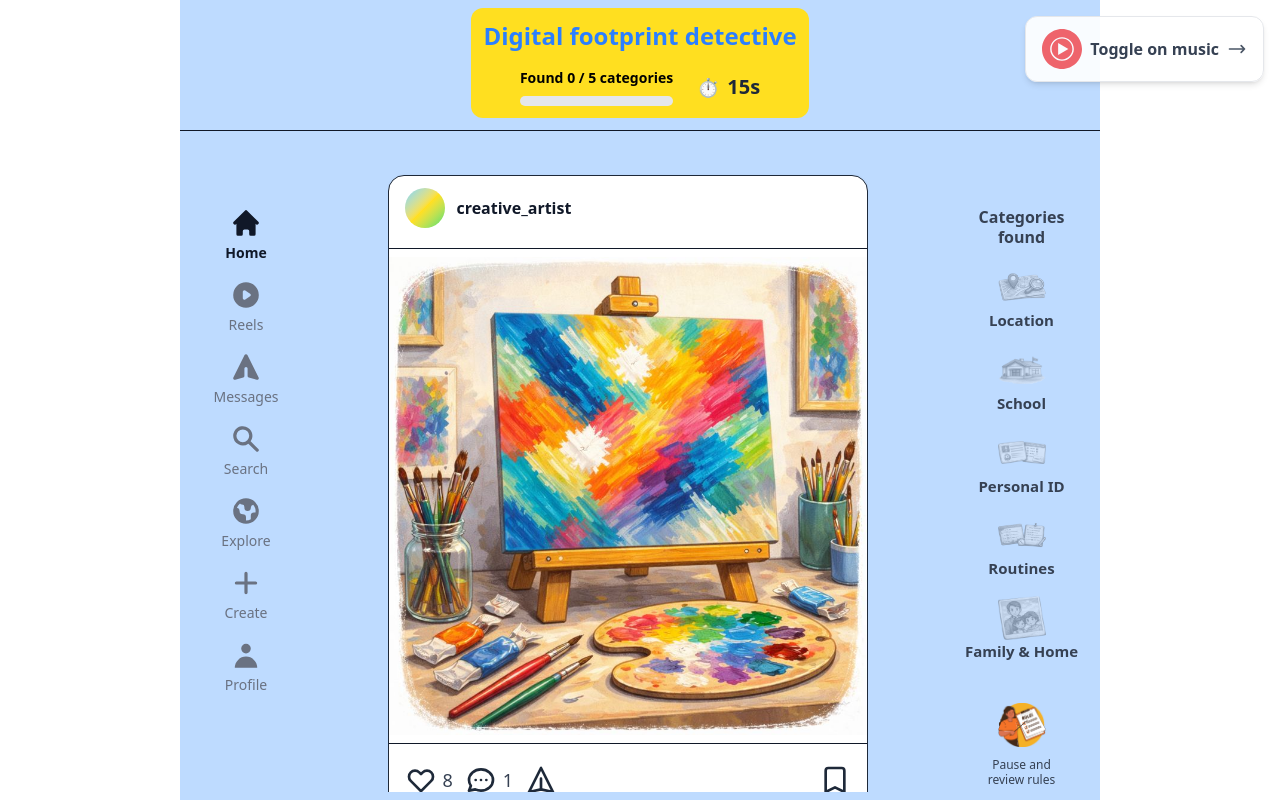
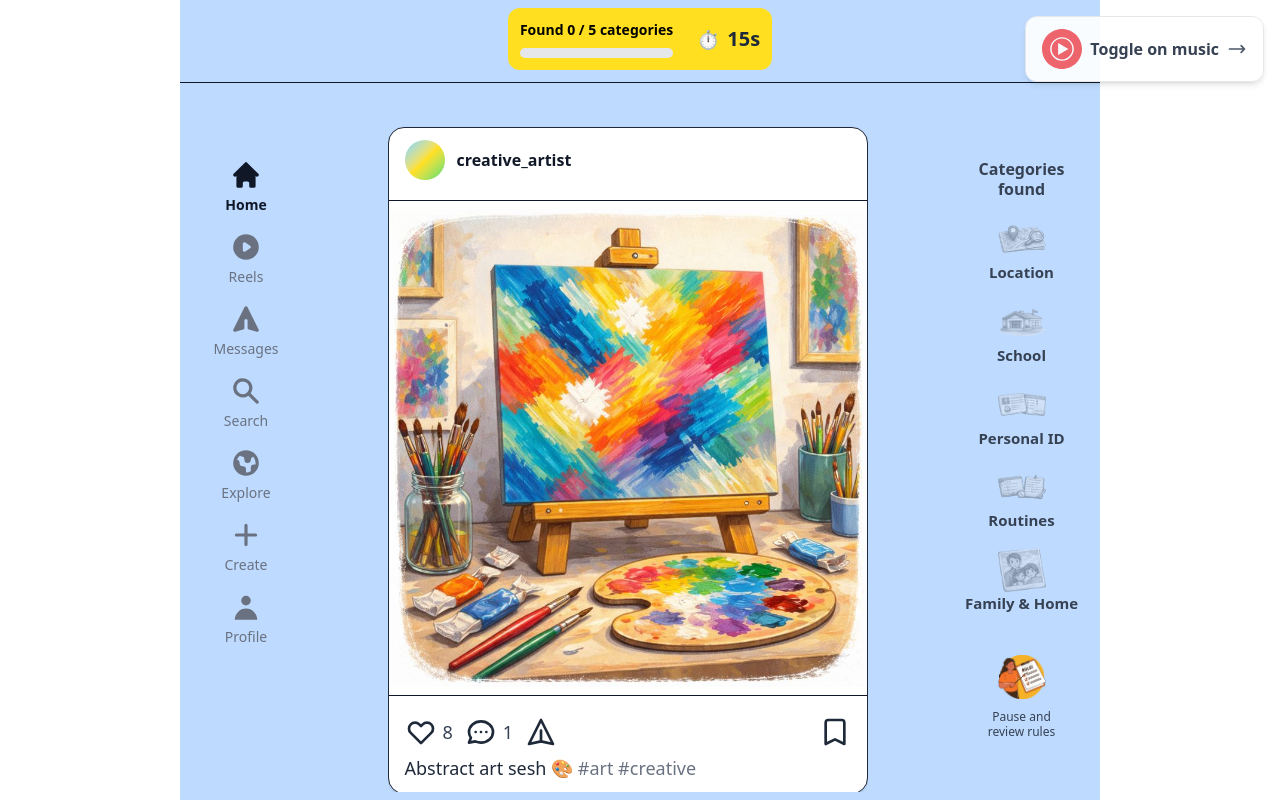
Before and after one commit to minmin1805/Digital-Footprint-Game, a React (Vite) app in the folder frontend/: page /game in a window 1280 px wide. Built offline with nearby package versions, Linux system fonts and the light colour scheme; no server answers.

Commit message:
fixed dimension

```diff
--- a/frontend/src/pages/GamePage.jsx
+++ b/frontend/src/pages/GamePage.jsx
@@ -173,7 +173,6 @@ function GamePage() {
       )}
       {/* Banner + progress - compact to maximize space for post */}
       <div className="flex flex-col items-center justify-center gap-2 sm:gap-4 p-1.5 sm:p-3 bg-yellow-300 rounded-xl mt-1 sm:mt-2 shrink-0">
-        <h1 className="text-base sm:text-2xl font-bold text-blue-500 shrink-0">Digital footprint detective</h1>
         <div className="flex items-center gap-2 sm:gap-6">
           <ProgressBar currentStep={categoriesFound} totalSteps={5} label="categories" />
           {!countdownActive && !currentPopup && (
```
